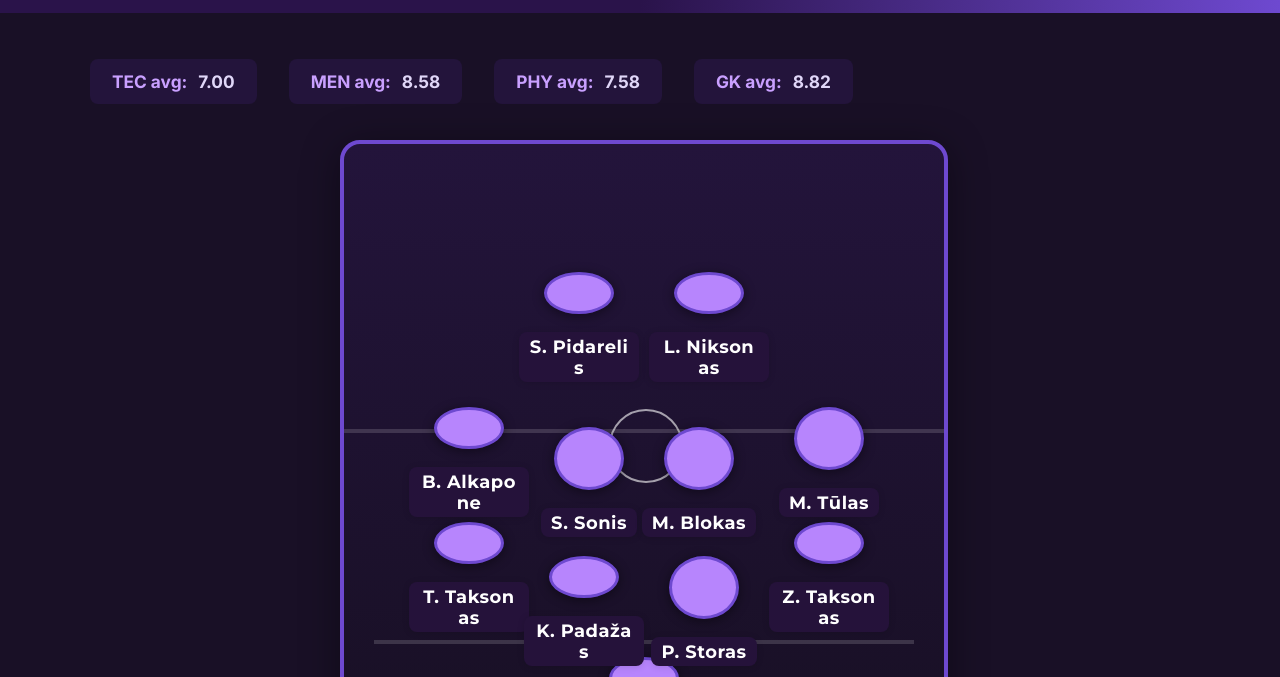
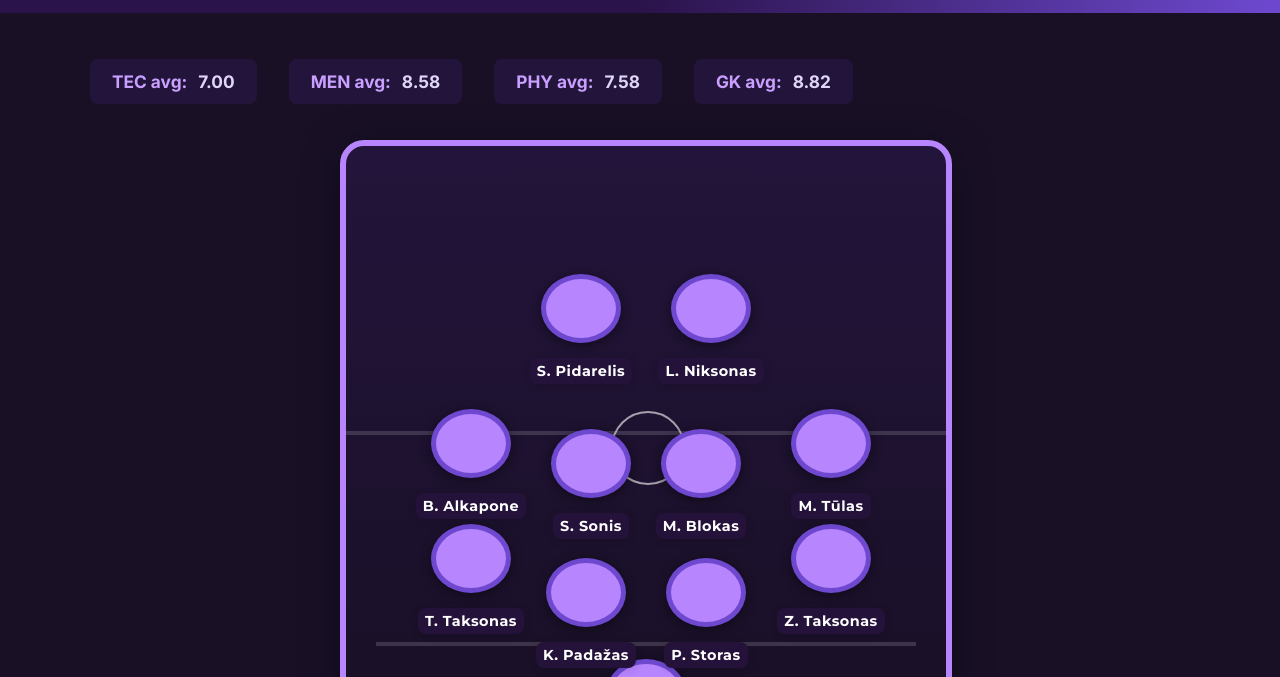
Before and after one commit to 420Brave69/Gandon, a plain HTML site: page index.html in a window 1280 px wide. Shown: the part 123-800 px from the top of the page. Drawn offline with Linux system fonts and the light colour scheme.

Commit message:
Update index.html

```diff
--- a/index.html
+++ b/index.html
@@ -88,8 +88,8 @@
     .pitch-wrap { width: 600px; margin:36px auto 18px auto; }
     .pitch {
       background: linear-gradient(180deg, #23143b 0%, #191026 100%);
-      border: 4px solid var(--purple-accent);
-      border-radius: 20px;
+      border: 6px solid var(--purple-accent2);
+      border-radius: 24px;
       width: 100%;
       height: 570px;
       position: relative;
@@ -116,30 +116,30 @@
       top: 0;
     }
     .pitch-icon {
-      width: 64px;
-      height: 64px;
+      width: 70px;
+      height: 70px;
       border-radius: 50%;
       background: var(--purple-accent2);
-      border: 3.5px solid var(--purple-accent);
+      border: 5px solid var(--purple-accent);
       box-shadow: 0 2px 12px #0007;
       margin: 0 auto 0 auto;
       display: block;
     }
     .pitch-player .pitch-name {
       font-family:'Montserrat',sans-serif;
-      margin-top: 18px;
-      padding: 4px 10px 4px 10px;
+      margin-top: 15px;
+      padding: 4px 7px 4px 7px;
       border-radius: 8px;
       background: var(--purple-mid);
       color: var(--white);
       font-weight: 700;
-      font-size: 1.12em;
+      font-size: 0.90em;
       letter-spacing: 0.5px;
       min-width: 50px;
-      max-width: 100px;
+      max-width: 110px;
       overflow-wrap: break-word;
       word-break: break-all;
-      box-shadow: 0 1px 7px #0002;
+      box-shadow: 0 1.5px 9px #0002;
       text-align:center;
       display:inline-block;
     }
@@ -274,7 +274,6 @@
       Physical: [3,13],
       Goalkeeping: [2,12]
     };
-    // star conversion
     function avg(arr) { return arr.length?arr.reduce((a,b)=>a+b,0)/arr.length:0; }
     function statToStars(val) {
       if (val < 3) return 1;
@@ -300,7 +299,6 @@
       if(val<=Math.floor(max/3)) return "stat-low";
       return "";
     }
-    // names logic
     function randomUniqueName(usedNames) {
       let tries = 0;
       let fn, sn;
@@ -324,7 +322,6 @@
       const t = roll(1,10);
       return t === 1 ? "Both" : (t < 6 ? "Left" : "Right");
     }
-    // squad generation
     function generateSquad() {
       let used = {}, usedNames = new Set();
       function pickRole(type) {
@@ -368,7 +365,6 @@
         name, fn, sn, age, height, weight, role, type, tec, men, phy, technical, mental, physical, foot, potential, goalkeeping
       };
     }
-    // table
     let players = [];
     let selectedIdx = 0;
     let showPotential = false;
@@ -378,7 +374,6 @@
       let filtered = players.map((p,i)=>({...p, idx:i}));
       if(searchText) filtered = filtered.filter(p=>p.name.toLowerCase().includes(searchText.toLowerCase()));
       if(posFilterVal && posFilterVal!=="All") filtered = filtered.filter(p=>p.type===posFilterVal);
-      // sort by type, then star
       const order = {DEF:0, MID:1, ATT:2, GK:3};
       filtered = filtered.sort((a,b)=>{
         if(order[a.type]!==order[b.type]) return order[a.type]-order[b.type];
@@ -414,7 +409,6 @@
         };
       });
     }
-    // detail
     function updatePlayerDetail() {
       const p = players[selectedIdx]||players[0];
       if(!p) { document.getElementById('player-detail').innerHTML = ""; return; }
@@ -460,8 +454,6 @@
         </div>
       `;
     }
-    // pitch logic: best 1-4-4-2
-    // positions centered and more spaced on y
     const pitchLayout = [
       {pos:"GK", label:"GK", left:235, top:495, type:"GK"},
       {pos:"LB", label:"LB", left:60, top:360, type:"DEF"},
@@ -505,7 +497,6 @@
         let p = posPlayers[i];
         let iconClass = "pitch-icon";
         let nameClass = "pitch-name";
-        // Only show the circle, and under it "F. Surname"
         let displayName = (p.fn.length ? (p.fn[0]+". "+p.sn) : p.sn);
         html += `<div class="pitch-player" style="left:${pl.left}px;top:${pl.top}px;">
           <div class="${iconClass}"></div>
@@ -519,7 +510,6 @@
         <div class="circle"></div>
         ${html}
       `;
-      // Show avg potential
       document.getElementById("avg-pot").innerHTML =
         "Squad avg potential: <span style='color:#fff;font-weight:700'>" +
         (players.length ? (avg(players.map(p=>p.potential)).toFixed(1)) : "-") + "</span>";
@@ -579,7 +569,6 @@
       this.innerText = showPotential ? "Hide Potential" : "Show Potential";
       updatePlayerDetail();
     };
-    // --- INIT ---
     generateSquad();
   </script>
 </body>
```
